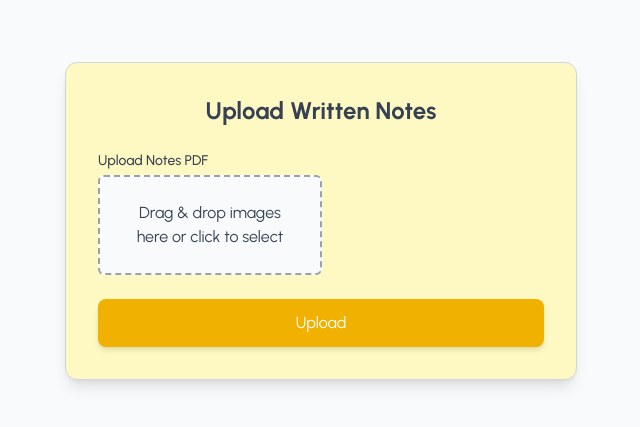
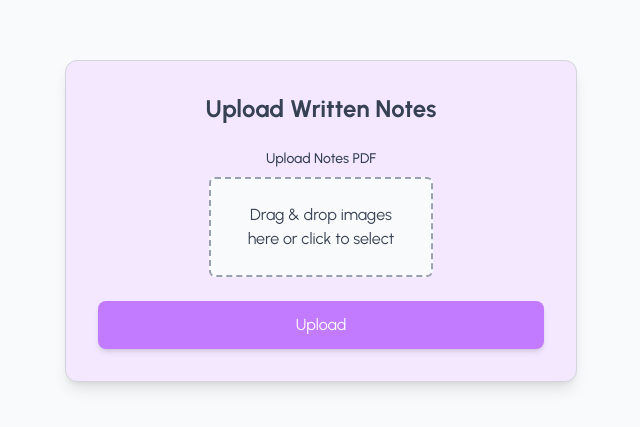
Before and after one commit to Salman-78/Career-Ride, a React (Vite) app in the folder frontend/: page /atsChecker in a window 1280 px wide. Shown: the part 179-606 px from the top of the page, without its empty margins (319-959 px from the left). Built offline with nearby package versions, Linux system fonts and the light colour scheme; no server answers.

Commit message:
final commit

```diff
--- a/frontend/src/components/layouts/Navbar.jsx
+++ b/frontend/src/components/layouts/Navbar.jsx
@@ -6,7 +6,7 @@ import jogo from "../../assets/jogo.png";
 const Navbar = () => {
   return <div className="shadow-[0_4px_6px_-1px_rgba(0,0,0,0.1)] h-16 bg-white border boredr-b border-gray-200/50 backdrop-blur-[2px] py-2.5 px-4 md:px-0 sticky top-0 z-30">
       <div className="container mx-auto flex items-center justify-between gap-5">
-        <Link to='/dashboard'>
+        <Link to='/'>
           <img src={jogo} width={150} height={150} />
         </Link>
         <ProfileInfoCard />
--- a/frontend/src/pages/Home/AtsChecker.jsx
+++ b/frontend/src/pages/Home/AtsChecker.jsx
@@ -44,7 +44,19 @@ export default function UploadNotes() {
 
     const { atsScore } = await uploadResponse.json();
 
-    toast.success(`your ats score is ${atsScore}`);
+    toast.success(`🎉 Your ATS score is ${atsScore}!`, {
+      position: "top-center",
+      autoClose: 5000,
+      style: {
+        fontSize: "18px",
+        fontWeight: "bold",
+        background: "#e0f7fa",
+        color: "#00796b",
+        borderRadius: "10px",
+        padding: "16px",
+      },
+      icon: "✅",
+    });
   };
 
   return (
@@ -54,19 +66,21 @@ export default function UploadNotes() {
       transition={{ duration: 0.5, ease: "easeOut" }}
       className="flex items-center justify-center min-h-screen bg-gray-50 p-4"
     >
-      <div className="w-full max-w-lg p-8 bg-yellow-100 text-gray-900 rounded-xl shadow-lg border border-gray-300">
+      <div className="w-full max-w-lg p-8 bg-purple-100 text-gray-900 rounded-xl shadow-lg border border-gray-300">
         <h2 className="text-2xl font-bold mb-6 text-center text-gray-700">
           Upload Written Notes
         </h2>
         <form onSubmit={handleSubmit} className="w-full space-y-6">
-          <div>
+          <div className="flex items-center justify-center">
+            <div className="flex flex-col items-center justify-center">
               <label
                 htmlFor="image"
-              className="block text-sm font-medium text-gray-700 mb-1"
+                className="block text-sm font-medium text-gray-700 mb-2"
               >
                 Upload Notes PDF
               </label>
               <Dropzone onDrop={onDrop} accept="application/pdf" />
+            </div>
           </div>
           {pdf && (
             <div className="gallery-item relative mt-4">
@@ -87,7 +101,7 @@ export default function UploadNotes() {
           <button
             type="submit"
             disabled={loading}
-            className="w-full bg-yellow-500 hover:bg-yellow-400 text-white py-3 rounded-lg shadow-md"
+            className="w-full bg-purple-400 hover:bg-green-400 text-white py-3 rounded-lg shadow-md"
           >
             {loading ? "loading..." : "Upload"}
           </button>
```
Lines whose indentation alone changed are shown as unchanged.
